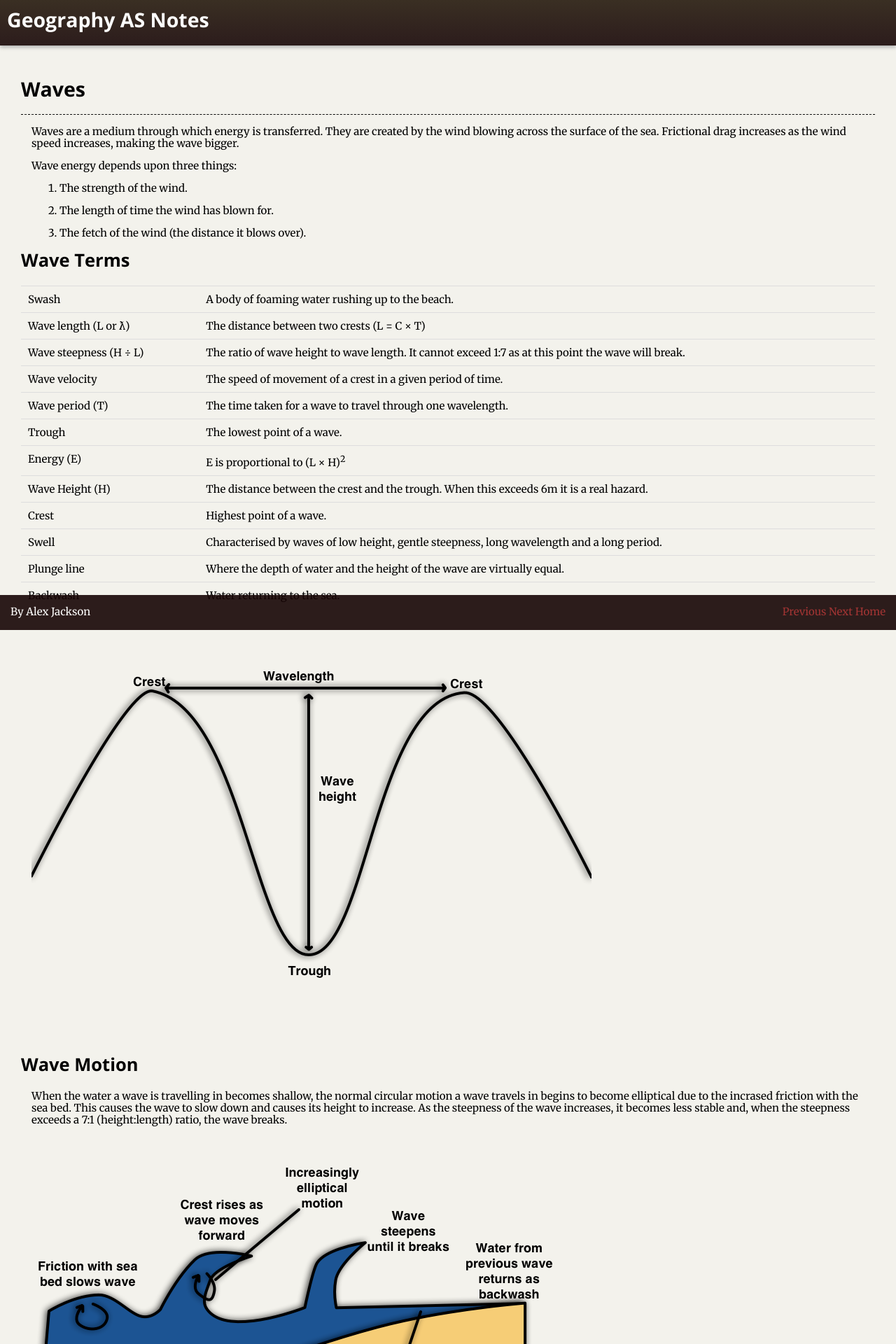
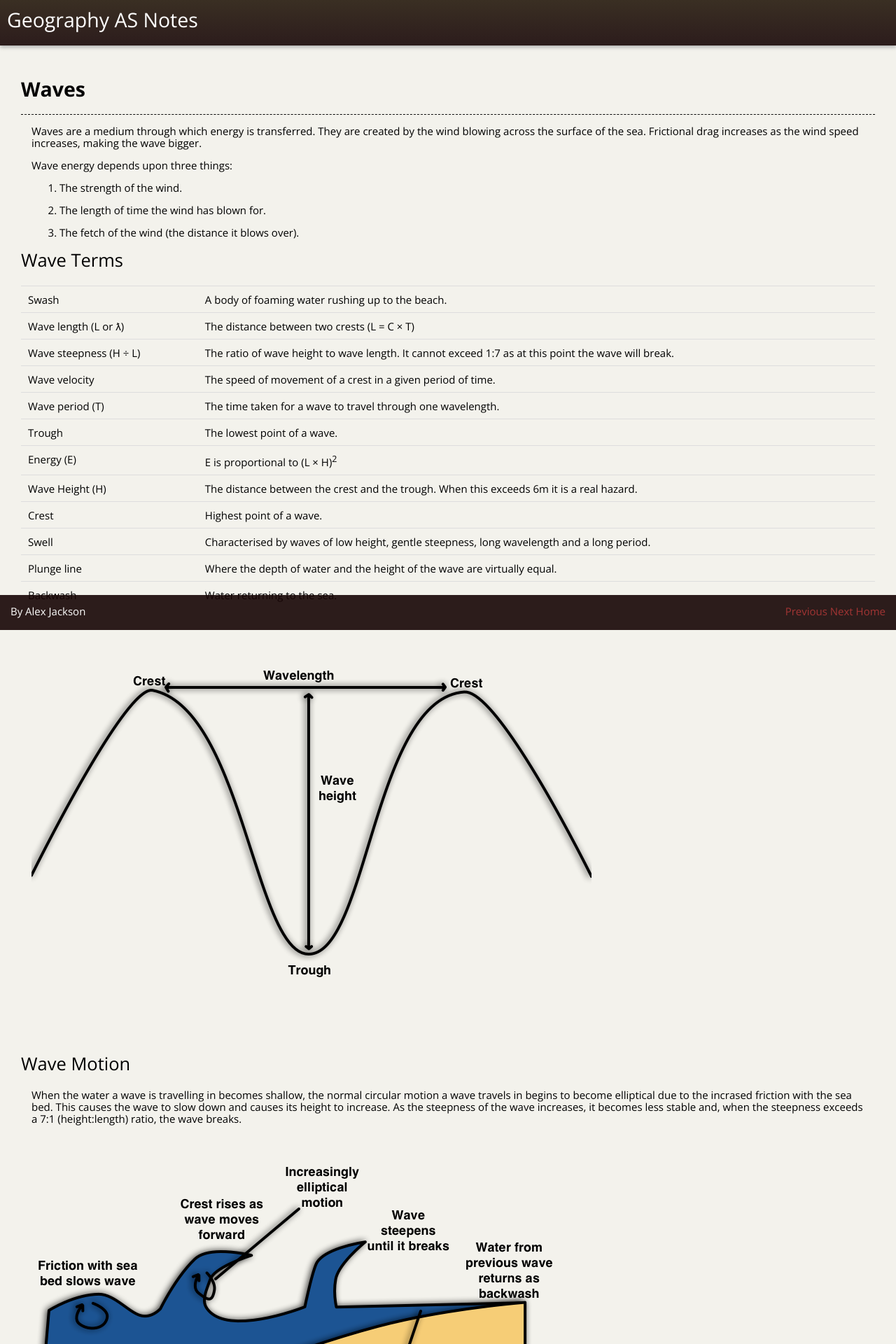
Before and after one commit to alexjohnj/geographyas, a Jekyll site: the page built from _posts/coasts/2012-01-02-waves.md, in a window 1280 px wide. Shown: the top 1920 px of the page at 70% size. Built offline with Jekyll 4.4.1, drawn with Linux system fonts in a browser that asks for light colours; nearby versions of some CDN libraries.

Commit message:
Now using the beautiful open sans font throughout the web site.

```diff
--- a/_layouts/default.html
+++ b/_layouts/default.html
@@ -3,8 +3,7 @@
 	<head>
 		<meta charset="UTF-8">
 		<link rel="stylesheet" href="/style.min.css" type="text/css">
-		<link href='http://fonts.googleapis.com/css?family=Open+Sans:700' rel='stylesheet' type='text/css'>
-		<link href='http://fonts.googleapis.com/css?family=Merriweather:400,700' rel='stylesheet' type='text/css'>
+		<link href='http://fonts.googleapis.com/css?family=Open+Sans:400,700' rel='stylesheet' type='text/css'>
 		<title>{{ page.title }}</title>
 		{% if page.keywords %}<meta name="keywords" content="{{ page.keywords }}, {{ site.keywords }}">
 		{% elsif page.keywords == null %}
--- a/style.css
+++ b/style.css
@@ -35,8 +35,7 @@ body
 {
   text-rendering: optimizelegibility
   -webkit-font-smoothing: antialiased;
-  /*font-family: "Helvetica", "Arial", sans-serif;*/
-  font-family: 'Merriweather', serif;
+  font-family: 'Open Sans', 'Helvetica', sans-serif;
   font-size:15px;
   line-height: 1.2;
   background-color: #f3f2ec;
```
Also changed, not shown: _posts/coasts/2012-01-01-introduction-to-coasts.md (+1 -1 lines), _posts/coasts/2012-01-02-waves.md (+1 -1 lines), style.min.css.
